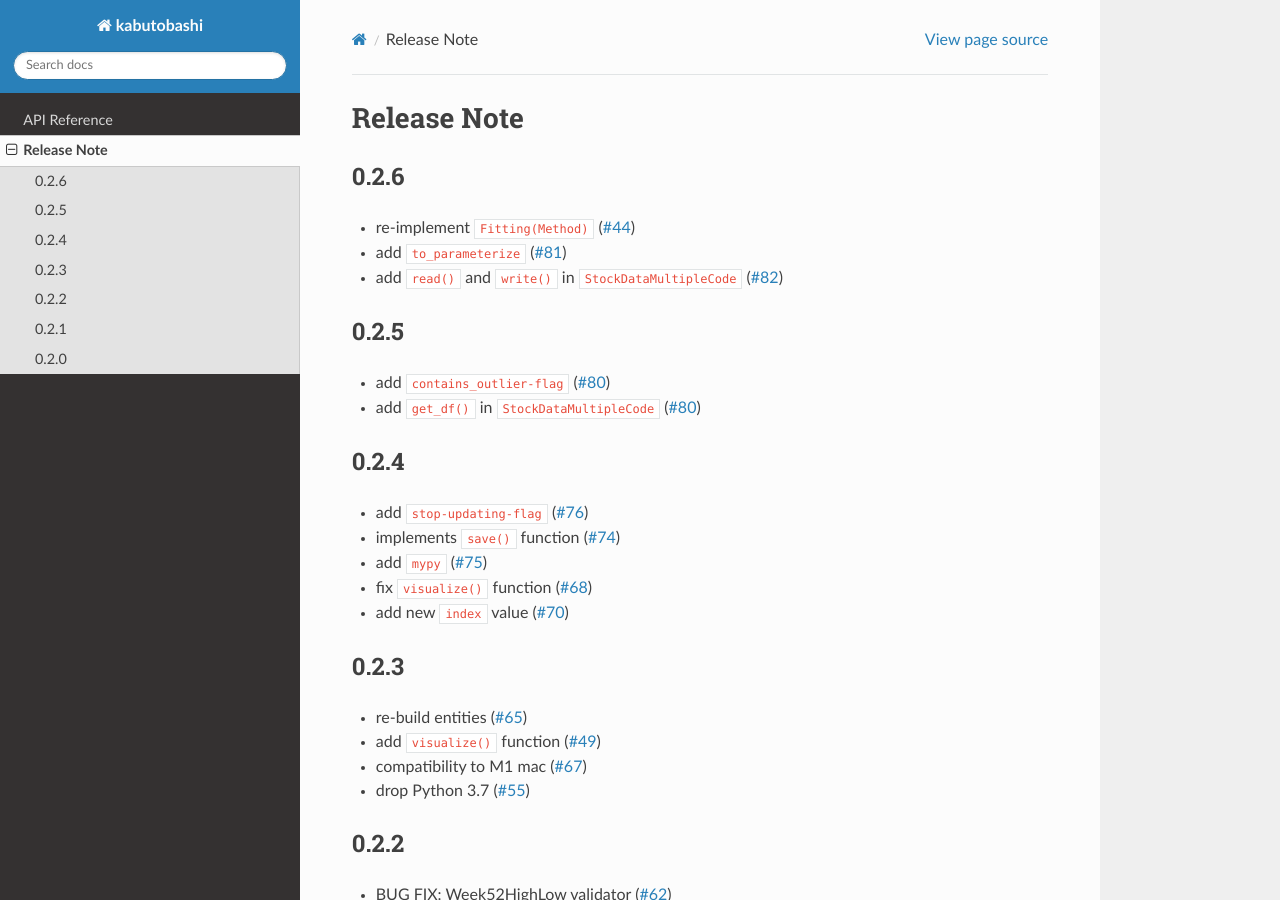
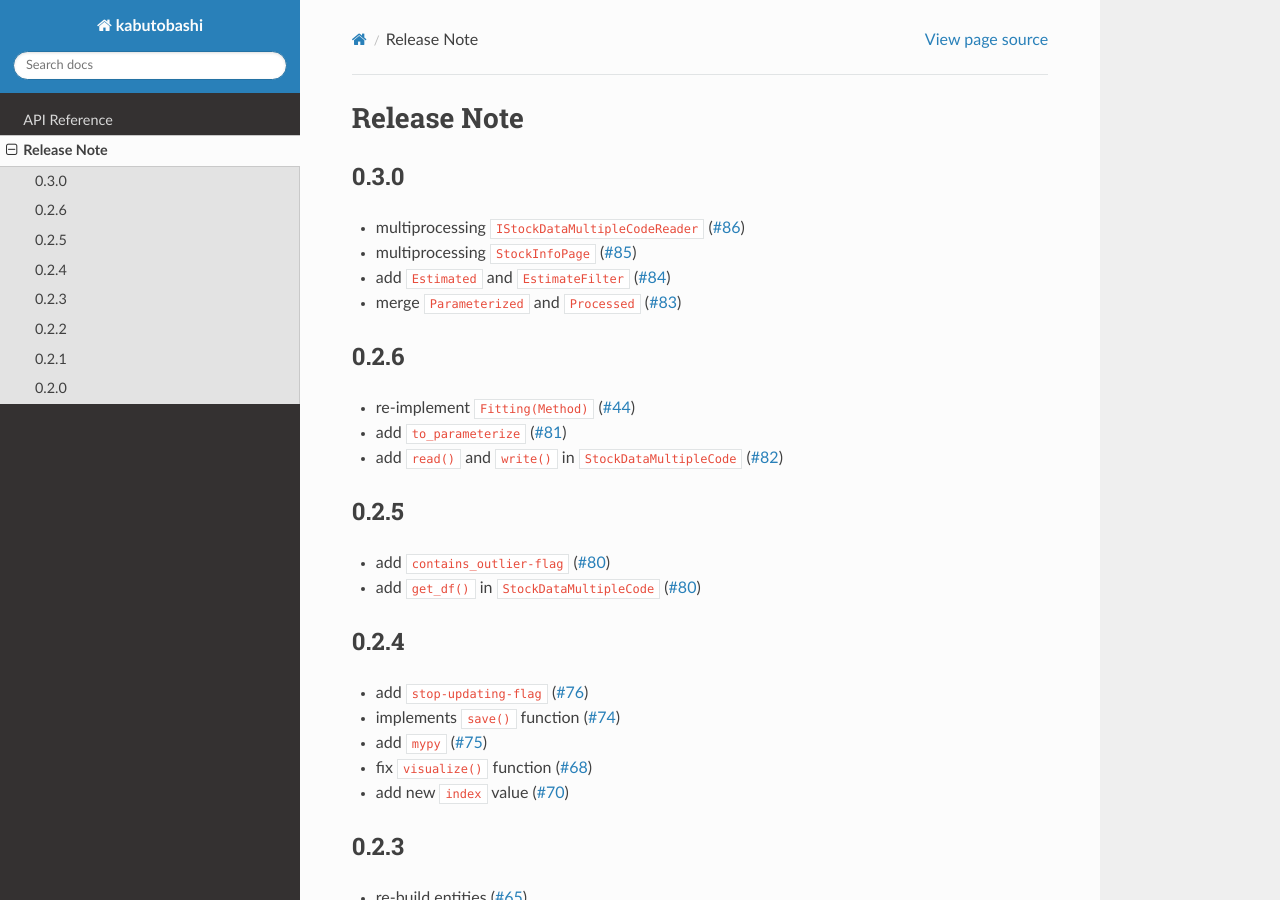
Before and after one commit to gsy0911/kabutobashi, a Sphinx documentation site: the page built from docs/sources/release.md, in a window 1280 px wide and 900 px high. Built offline with Sphinx 7.4.7 and the Read the Docs theme 2.0.0, drawn with Linux system fonts in a browser that asks for light colours.

Commit message:
update release note

```diff
--- a/docs/sources/release.md
+++ b/docs/sources/release.md
@@ -1,4 +1,12 @@
 # Release Note
+
+## 0.3.0
+
+- multiprocessing `IStockDataMultipleCodeReader` ([#86](https://github.com/gsy0911/kabutobashi/issues/86))
+- multiprocessing `StockInfoPage` ([#85](https://github.com/gsy0911/kabutobashi/issues/85))
+- add `Estimated` and `EstimateFilter` ([#84](https://github.com/gsy0911/kabutobashi/issues/84))
+- merge `Parameterized` and `Processed` ([#83](https://github.com/gsy0911/kabutobashi/issues/83))
+
 
 ## 0.2.6
 
```
